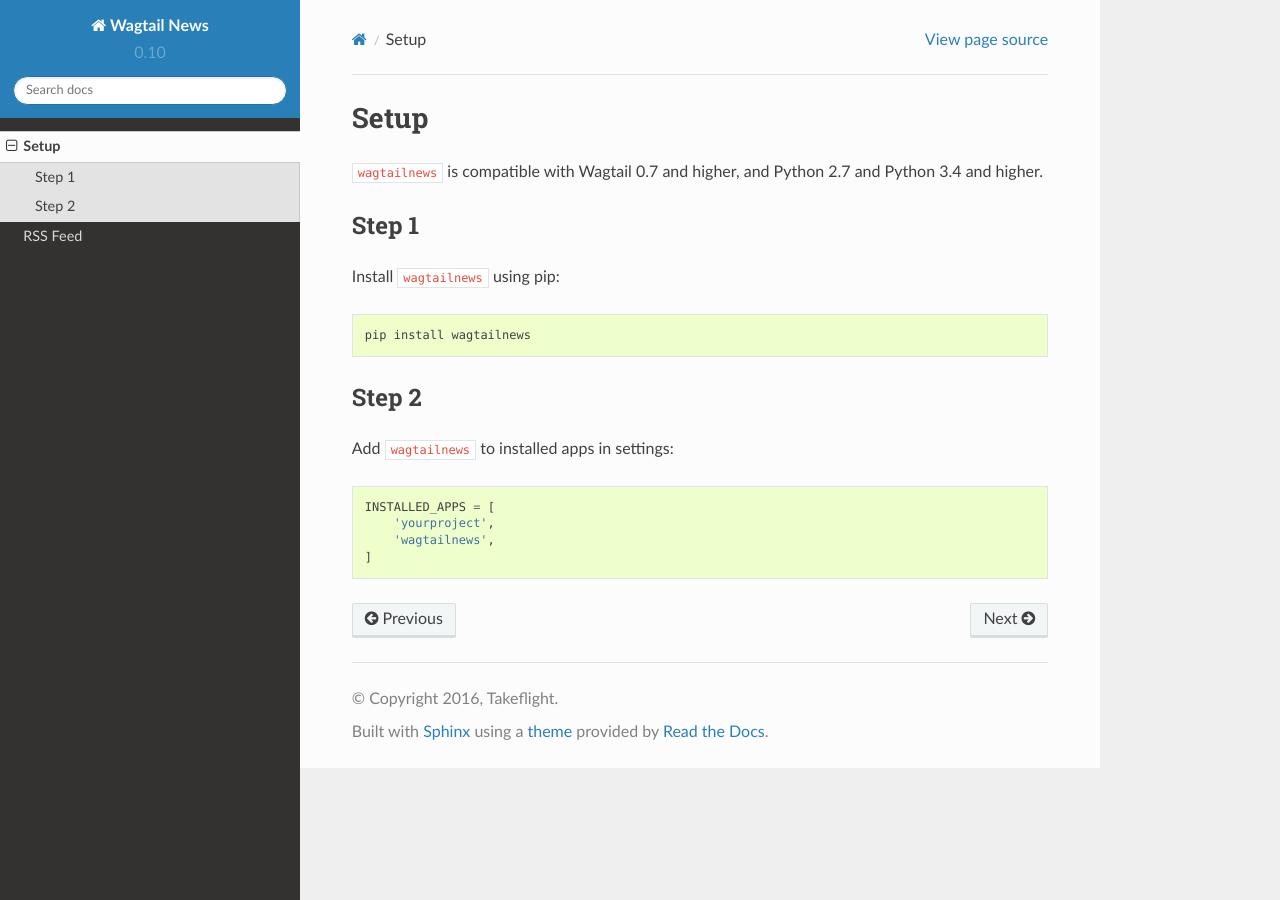
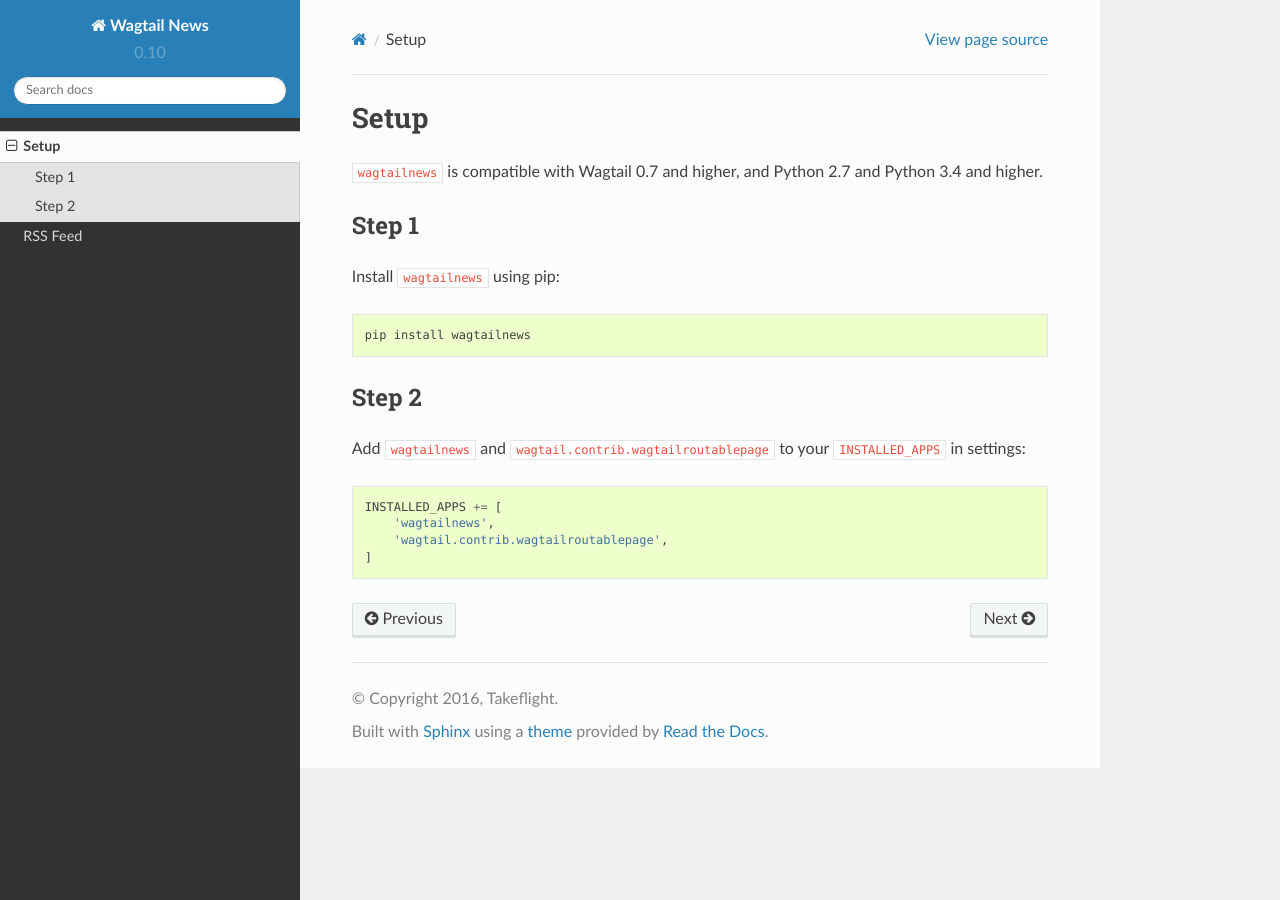
Before and after one commit to neon-jungle/wagtailnews, a Sphinx documentation site: the page built from docs/setup.rst, in a window 1280 px wide. Built offline with Sphinx 7.4.7 and the Read the Docs theme 2.0.0, drawn with Linux system fonts in a browser that asks for light colours.

Commit message:
w.c.wagtailroutablepage must be installed for wagtailnews

```diff
--- a/docs/setup.rst
+++ b/docs/setup.rst
@@ -17,11 +17,11 @@
 Step 2
 ______
 
-Add ``wagtailnews`` to installed apps in settings:
+Add ``wagtailnews`` and ``wagtail.contrib.wagtailroutablepage`` to your ``INSTALLED_APPS`` in settings:
 
 .. code-block:: python
 
-  INSTALLED_APPS = [
-      'yourproject',
+  INSTALLED_APPS += [
       'wagtailnews',
+      'wagtail.contrib.wagtailroutablepage',
   ]
```
